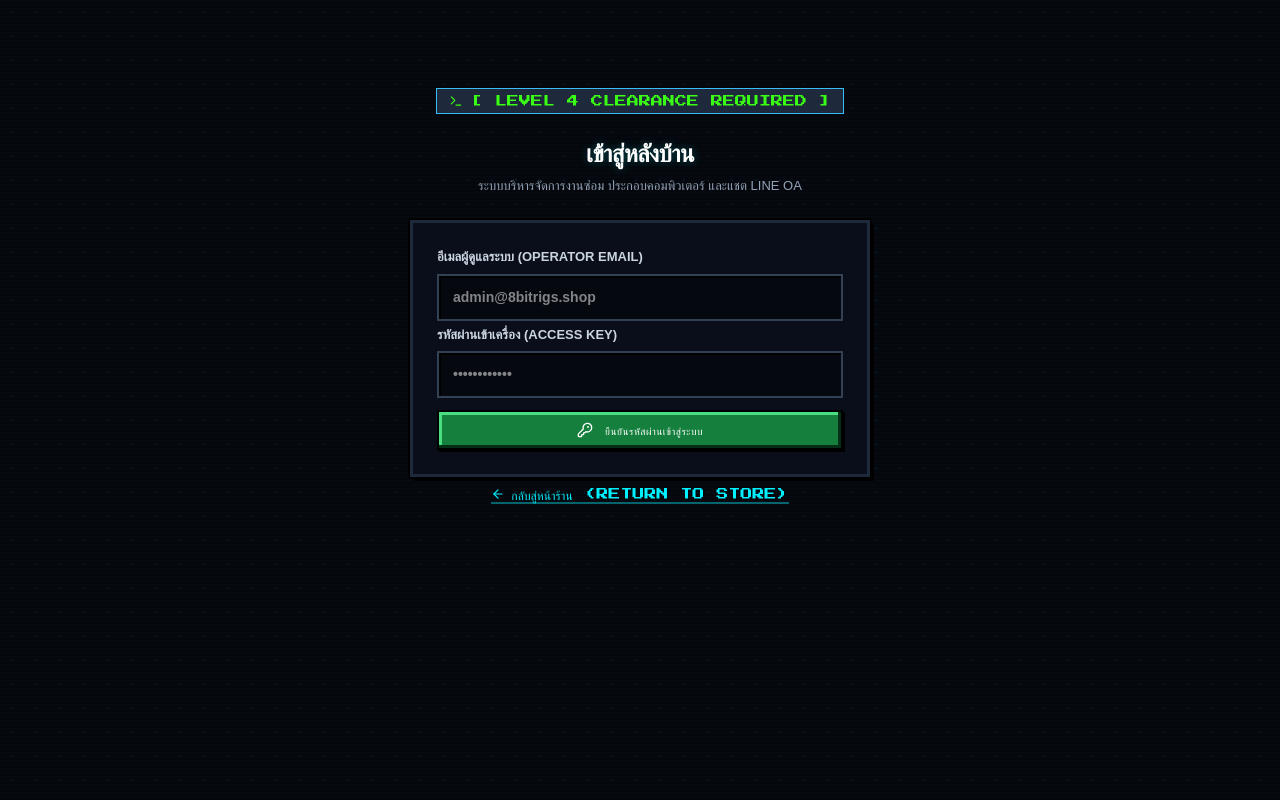
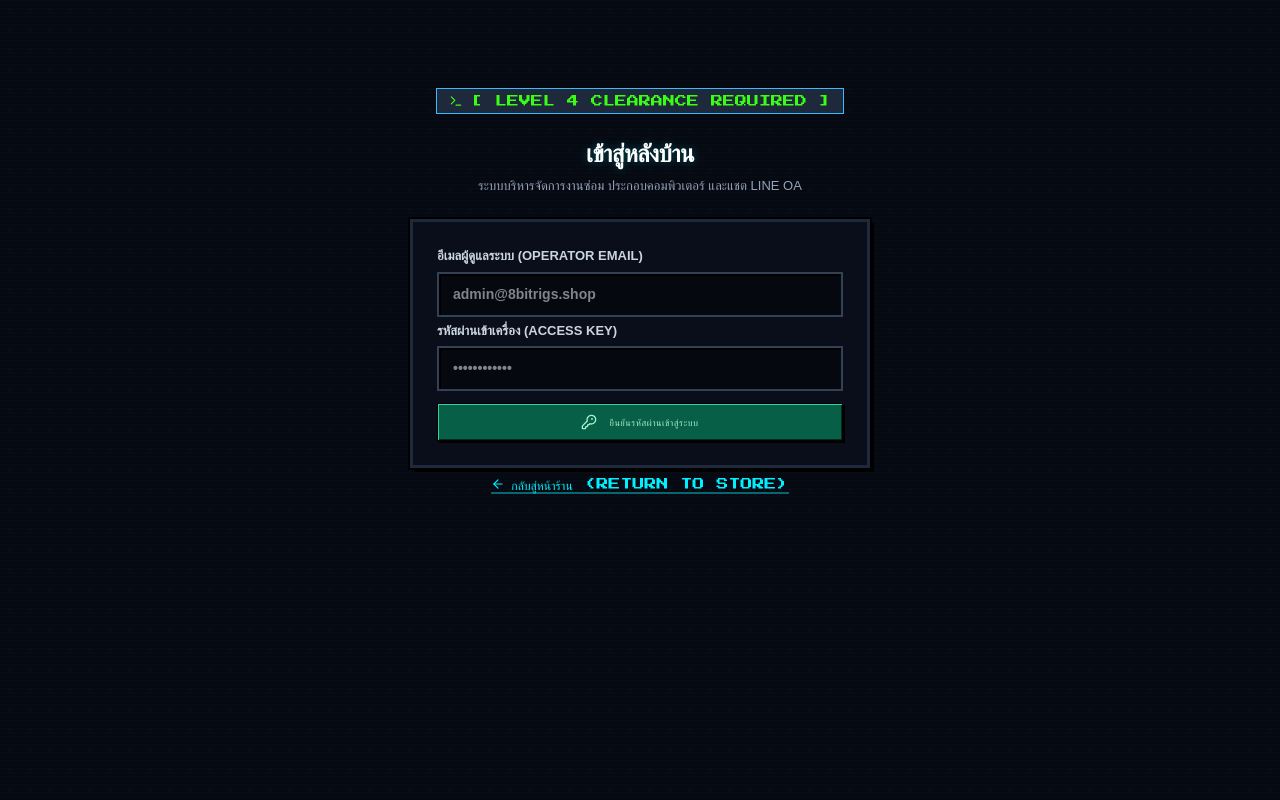
Before and after one commit to cypxxc/8--Bit, a Next.js app: page /admin/login in a window 1280 px wide. Built offline with nearby package versions, Linux system fonts and the light colour scheme; no server answers; a web font is replaced by a local one.

Commit message:
style: apply 16-bit stepped bevels and clean arcade tokens

```diff
--- a/app/admin/admin.css
+++ b/app/admin/admin.css
@@ -59,12 +59,23 @@
 }
 
 .admin-shell {
-  --bg-deep: #06090f;
-  --panel: #0d1424;
-  --panel-hover: #131c31;
+  --bg-deep: #070b14;
+  --panel: #0c1322;
+  --panel-elevated: #131d32;
+  --panel-recessed: #060911;
+  --line-frame: #1e2a3f;
+  --line-highlight: #283b58;
+  --line-shadow: #05080f;
+  --neon-cyan: #38bdf8;
+  --neon-emerald: #10b981;
+  --neon-amber: #f59e0b;
+  --neon-red: #ef4444;
+  --neon-indigo: #818cf8;
+
+  /* Backward-compatibility aliases */
+  --panel-hover: var(--panel-elevated);
   --panel-active: #192644;
-  --line: #22324f;
-  --line-highlight: #38bdf8;
+  --line: var(--line-frame);
   --pixel-green: #39ff14;
   --pixel-cyan: #00f0ff;
   --pixel-amber: #facc15;
@@ -75,13 +86,13 @@
   min-height: 100vh;
   background-color: var(--bg-deep);
   background-image:
-    radial-gradient(rgba(56, 189, 248, 0.08) 1px, transparent 1px),
-    linear-gradient(rgba(18, 16, 16, 0) 50%, rgba(0, 0, 0, 0.25) 50%);
-  background-size: 24px 24px, 100% 4px;
+    radial-gradient(rgba(56, 189, 248, 0.04) 1px, transparent 1px),
+    linear-gradient(rgba(0, 0, 0, 0) 50%, rgba(0, 0, 0, 0.15) 50%);
+  background-size: 20px 20px, 100% 4px;
   color: #e2e8f0;
   font-family: var(--font-thai), system-ui, sans-serif;
   padding: 24px clamp(12px, 3.5vw, 48px);
-  line-height: 1.6;
+  line-height: 1.5;
   position: relative;
 }
 
@@ -145,6 +156,17 @@
   text-shadow: 0 0 8px var(--pixel-cyan);
 }
 
+/* 16-Bit Stepped Bevel Panel System */
+.admin-panel {
+  background: var(--panel);
+  border: 1px solid var(--line-frame);
+  box-shadow:
+    inset 1px 1px 0 var(--line-highlight),
+    inset -1px -1px 0 var(--line-shadow),
+    2px 2px 0 #000000;
+  padding: 20px;
+}
+
 /* Top Arcade Header Bar */
 .admin-top {
   display: flex;
@@ -153,9 +175,12 @@
   gap: 16px;
   flex-wrap: wrap;
   margin-bottom: 22px;
-  background: #090e1a;
-  border: 3px solid #1e293b;
-  box-shadow: 0 0 0 2px #000, 4px 4px 0 0 #000;
+  background: var(--panel);
+  border: 1px solid var(--line-frame);
+  box-shadow:
+    inset 1px 1px 0 var(--line-highlight),
+    inset -1px -1px 0 var(--line-shadow),
+    2px 2px 0 #000000;
   padding: 16px 20px;
 }
 
@@ -183,40 +208,40 @@
   border-color: var(--pixel-cyan);
 }
 
-/* 8-bit Tactile Buttons */
+/* 16-bit Tactile Push Buttons */
 .admin-button {
   font-family: var(--font-press-start), monospace;
-  font-size: 10px;
+  font-size: 9px;
   display: inline-flex;
   justify-content: center;
   align-items: center;
   gap: 8px;
-  padding: 10px 16px;
-  min-height: 40px;
-  border: 2px solid #000;
+  padding: 8px 14px;
+  min-height: 38px;
+  background: #182236;
+  border: 1px solid #000000;
   box-shadow:
-    inset -3px -3px 0 0 #0a0f1d,
-    inset 3px 3px 0 0 #475569,
-    2px 2px 0 0 #000;
-  background: #1e293b;
+    inset 1px 1px 0 #3b4d6b,
+    inset -1px -1px 0 #0a0f1b,
+    2px 2px 0 #000000;
   color: #f1f5f9;
   cursor: pointer;
   letter-spacing: 0.5px;
   user-select: none;
-  transition: transform 0.05s ease, background-color 0.1s ease;
+  transition: all 0.08s ease;
 }
 
 .admin-button:hover:not(:disabled) {
-  background: #334155;
+  background: #22304c;
   color: #ffffff;
 }
 
 .admin-button:active:not(:disabled) {
-  transform: translate(2px, 2px);
+  transform: translate(1px, 1px);
   box-shadow:
-    inset 3px 3px 0 0 #0a0f1d,
-    inset -3px -3px 0 0 #475569,
-    0 0 0 0 #000;
+    inset 1px 1px 0 #0a0f1b,
+    inset -1px -1px 0 #3b4d6b,
+    0 0 0 #000000;
 }
 
 .admin-button:disabled {
@@ -226,37 +251,47 @@
 }
 
 .admin-button.primary {
-  background-color: #15803d;
-  color: #ffffff;
+  background-color: #065f46;
+  color: #a7f3d0;
   box-shadow:
-    inset -3px -3px 0 0 #052e16,
-    inset 3px 3px 0 0 #4ade80,
-    2px 2px 0 0 #000;
+    inset 1px 1px 0 #34d399,
+    inset -1px -1px 0 #022c22,
+    2px 2px 0 #000000;
 }
 
 .admin-button.primary:hover:not(:disabled) {
-  background-color: #16a34a;
+  background-color: #047857;
+  color: #ffffff;
 }
 
 .admin-button.primary:active:not(:disabled) {
-  transform: translate(2px, 2px);
+  transform: translate(1px, 1px);
   box-shadow:
-    inset 3px 3px 0 0 #052e16,
-    inset -3px -3px 0 0 #4ade80,
-    0 0 0 0 #000;
+    inset 1px 1px 0 #022c22,
+    inset -1px -1px 0 #34d399,
+    0 0 0 #000000;
 }
 
 .admin-button.danger {
-  background-color: #991b1b;
-  color: #ffffff;
+  background-color: #7f1d1d;
+  color: #fca5a5;
   box-shadow:
-    inset -3px -3px 0 0 #450a0a,
-    inset 3px 3px 0 0 #f87171,
-    2px 2px 0 0 #000;
+    inset 1px 1px 0 #f87171,
+    inset -1px -1px 0 #450a0a,
+    2px 2px 0 #000000;
 }
 
 .admin-button.danger:hover:not(:disabled) {
-  background-color: #b91c1c;
+  background-color: #991b1b;
+  color: #ffffff;
+}
+
+.admin-button.danger:active:not(:disabled) {
+  transform: translate(1px, 1px);
+  box-shadow:
+    inset 1px 1px 0 #450a0a,
+    inset -1px -1px 0 #f87171,
+    0 0 0 #000000;
 }
 
 /* Arcade Stat Pods Grid (Overview) */
@@ -268,10 +303,13 @@
 }
 
 .admin-stat {
-  background: #090e1a;
-  border: 3px solid #1e293b;
-  box-shadow: 0 0 0 2px #000, 4px 4px 0 0 #000;
-  padding: 14px 16px;
+  background: var(--panel);
+  border: 1px solid var(--line-frame);
+  box-shadow:
+    inset 1px 1px 0 var(--line-highlight),
+    inset -1px -1px 0 var(--line-shadow),
+    2px 2px 0 #000000;
+  padding: 12px 14px;
   text-align: left;
   cursor: pointer;
   transition: all 0.15s ease;
@@ -280,14 +318,17 @@
 }
 
 .admin-stat:hover {
-  background: #111a2f;
-  border-color: var(--line-highlight);
-  transform: translateY(-2px);
+  background: var(--panel-elevated);
+  border-color: var(--neon-cyan);
+  transform: translateY(-1px);
 }
 
 .admin-stat:active {
-  transform: translate(2px, 2px);
-  box-shadow: 0 0 0 2px #000, 2px 2px 0 0 #000;
+  transform: translate(1px, 1px);
+  box-shadow:
+    inset 1px 1px 0 var(--line-shadow),
+    inset -1px -1px 0 var(--line-highlight),
+    0 0 0 #000000;
 }
 
 .admin-stat span {
```
